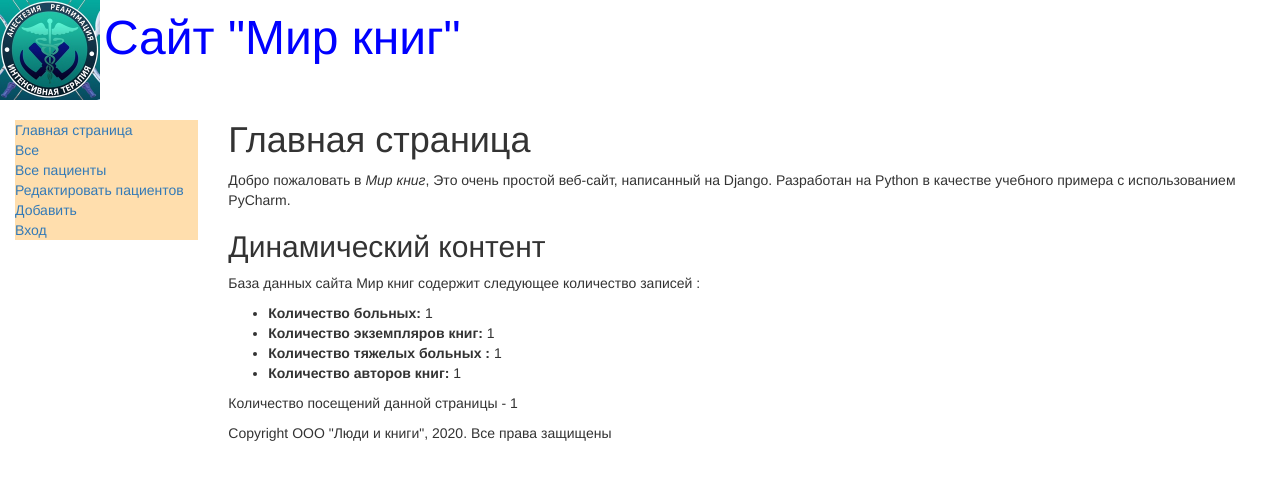
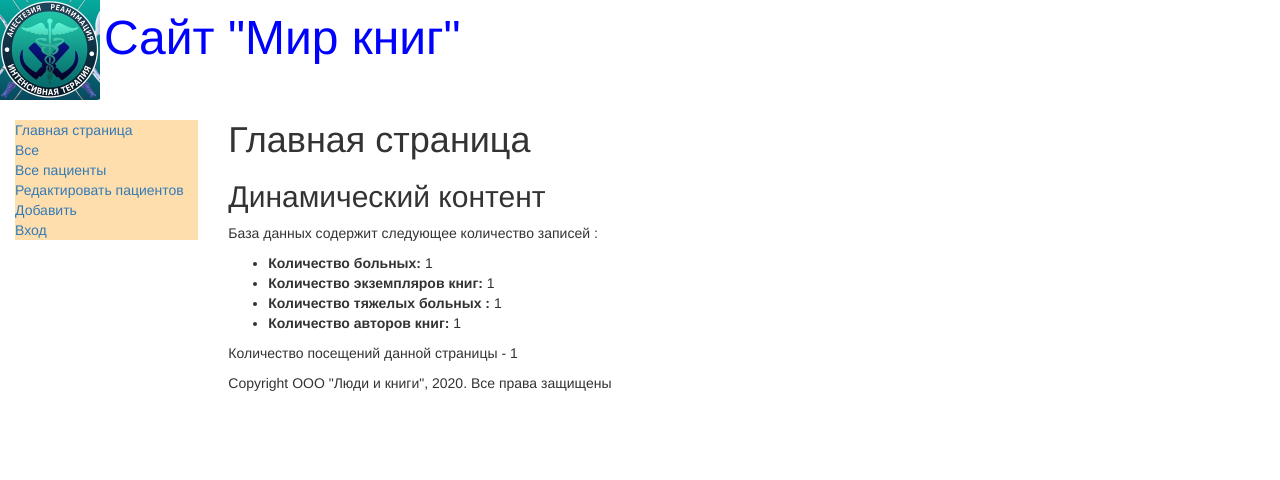
Before and after one commit to arduan/WebBooks, a Django app: template catalog/templates/index.html in a window 1280 px wide. Shown: the top 480 px of the page. Run offline with Django 3.2, Linux system fonts and the light colour scheme; the template is opened without the code that fills it: most values are stand-ins (such as "Sample title", 1, 10 or a date in 2020); some libraries are stand-ins or nearby versions.

Commit message:
Меняю тематику сайта.

```diff
--- a/catalog/templates/index.html
+++ b/catalog/templates/index.html
@@ -3,12 +3,10 @@
 {% block content %}
 <h1>Главная страница</h1>
 
-  <p>Добро пожаловать в <em>Мир книг</em>, Это очень простой веб-сайт, написанный на  Django.
-     Разработан на Python в качестве учебного примера с использованием PyCharm.</p>
 
 <h2>Динамический контент</h2>
 
-  <p>База данных сайта Мир книг содержит следующее количество записей :</p>
+  <p>База данных содержит следующее количество записей :</p>
   <ul>
     <li><strong>Количество больных:</strong> {{ num_books }}</li>
     <li><strong>Количество экземпляров книг:</strong> {{ num_instances }}</li>
```
Also changed, not shown: db.sqlite3.
